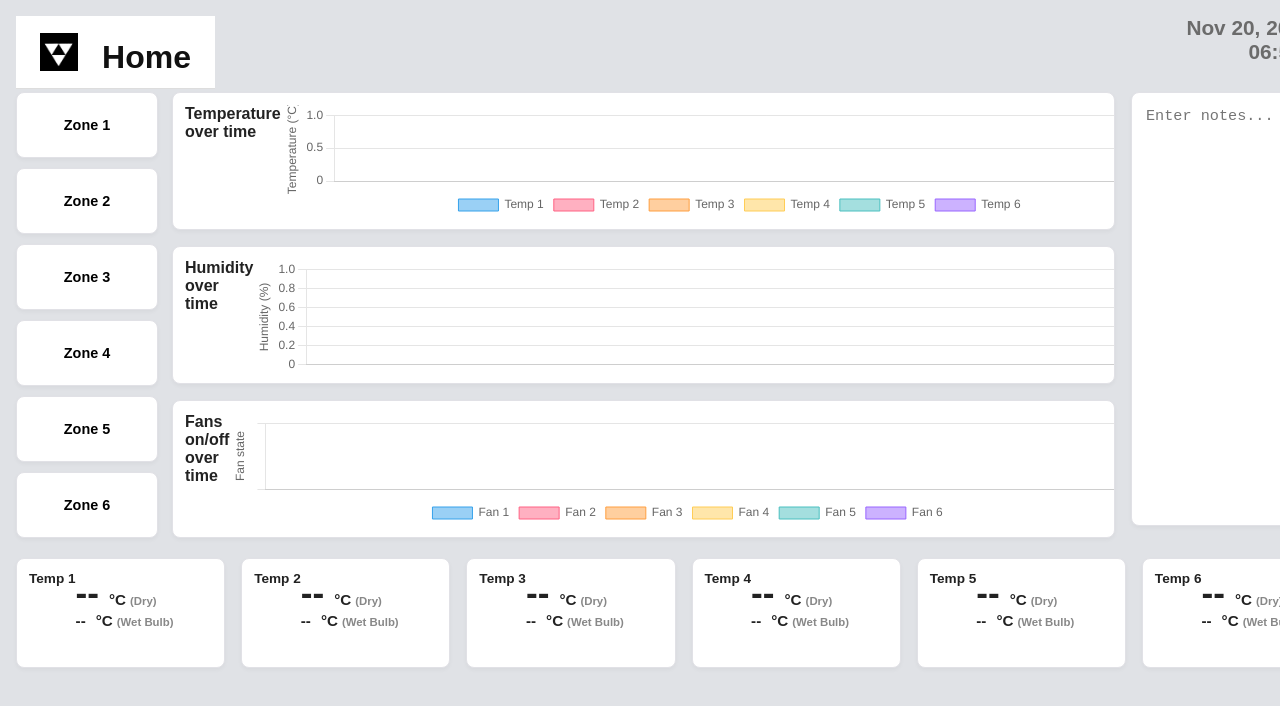
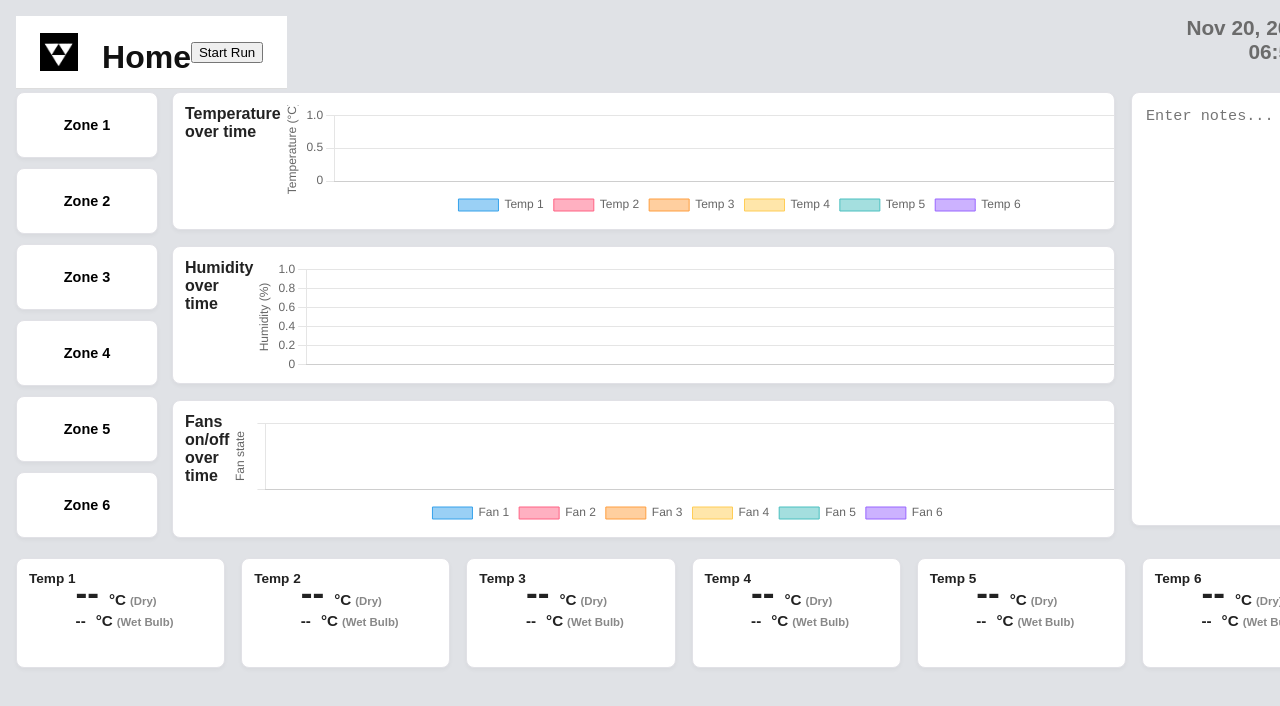
Before and after one commit to Sake-Team/SmartSake, a plain HTML site: page index.html in a window 1280 px wide. Shown: the top 706 px of the page. Drawn offline with nearby package versions, Linux system fonts and the light colour scheme.

Commit message:
fixing button

```diff
--- a/index.html
+++ b/index.html
@@ -22,8 +22,12 @@
 
 			<div class="header-meta">
 				<div class="header-start-btn-wrap">
+					<button type="button" id="start-run-btn" class="start-run-btn">
+						Start Run
+					</button>
 				</div>
 			</div>
+
 
 		</header>
 
@@ -53,7 +57,6 @@
 						<div class="long long--top-left">
 							<div class="chart-header">
 								<span>Temperature over time</span>
-								<button type="button" class="temp-overlay-btn" id="start-run-btn">Start Run</button>
 							</div>
 							<canvas id="temp-chart" class="metric-chart"></canvas>
 						</div>
```
